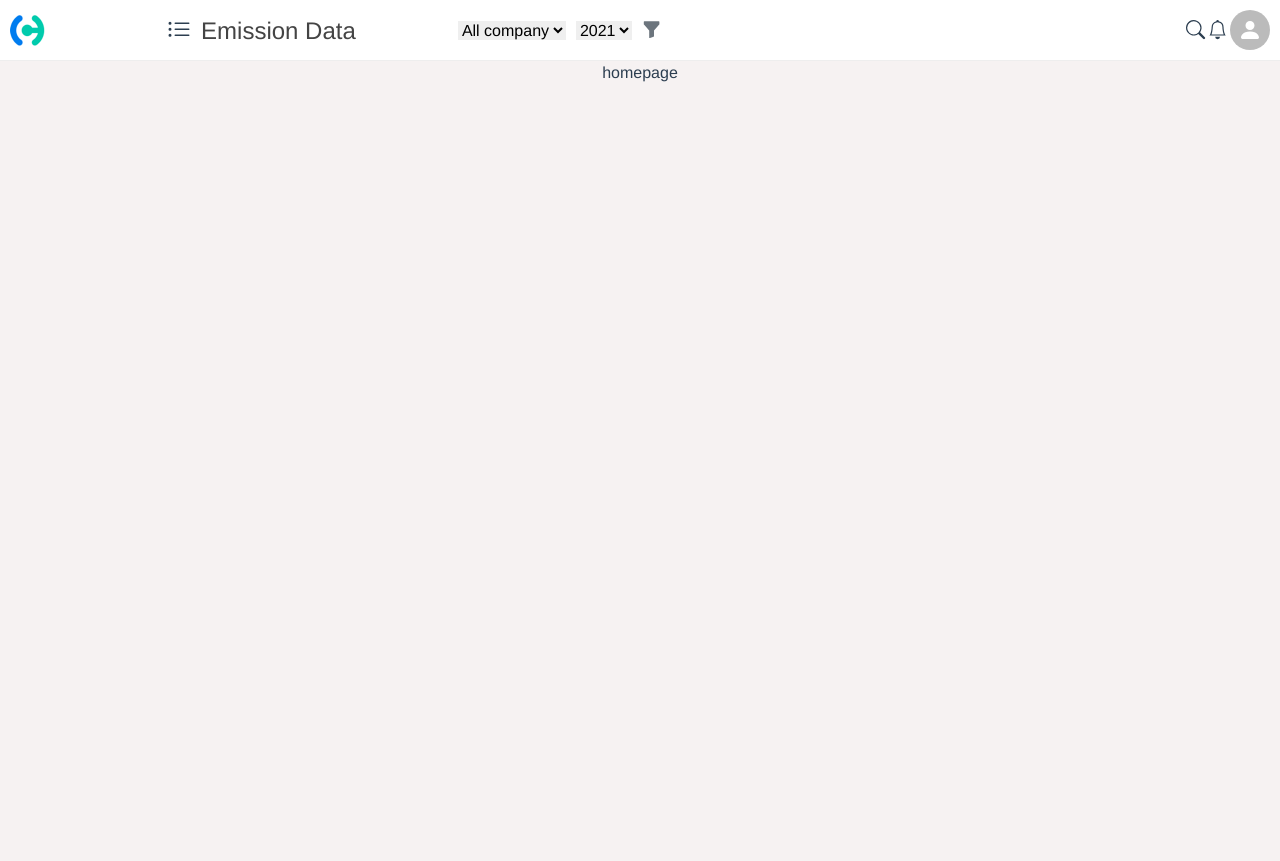
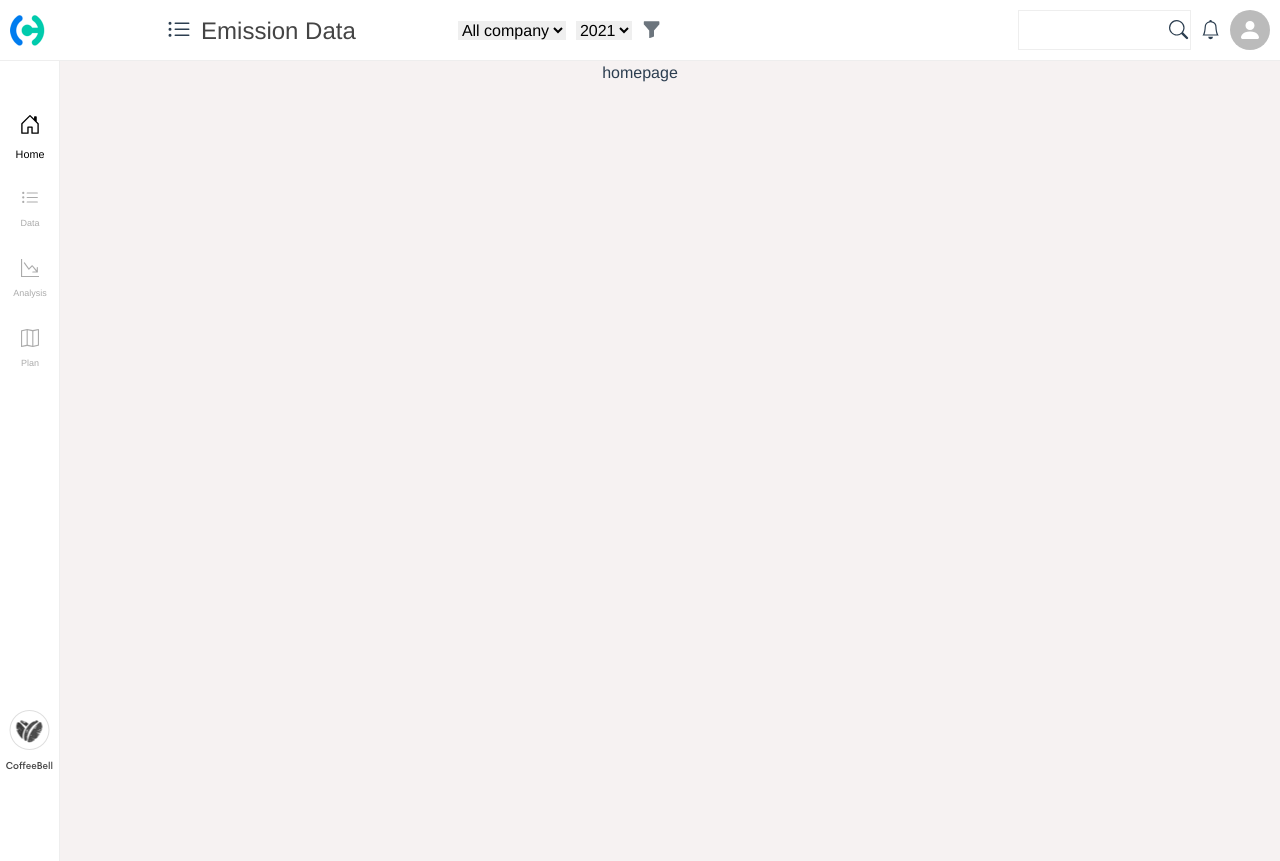
Before and after one commit to Moamin-AbuEwaida/carbon-project, a Vue app: page / in a window 1280 px wide. Built offline with nearby package versions, Linux system fonts and the light colour scheme.

Commit message:
tweaking the search bar on the navbar

```diff
--- a/src/components/Navbar.vue
+++ b/src/components/Navbar.vue
@@ -41,7 +41,11 @@
     <div class="right-side">
       <div class="search-bar">
         <b-form-input placeholder="" style="border: none"></b-form-input>
-        <b-icon icon="search" font-scale="1.2"></b-icon>
+        <b-icon
+          icon="search"
+          font-scale="1.2"
+          style="margin: 0 2px 0 5px"
+        ></b-icon>
       </div>
       <b-icon icon="bell" font-scale="1.2"></b-icon>
       <b-avatar class="user"></b-avatar>
@@ -80,7 +84,7 @@ nav {
   display: flex;
   justify-content: space-between;
   align-items: center;
-  gap: 3px;
+  gap: 10px;
 }
 .logo {
   margin-right: 20px;
@@ -119,6 +123,7 @@ select {
   display: flex;
   align-items: center;
   justify-content: center;
+  border: 1px solid #eeeeee;
 }
 .user {
   width: 40px;
--- /dev/null
+++ b/src/components/Sidebar.vue
@@ -0,0 +1,97 @@
+<template>
+  <div class="sidebar">
+    <!-- upper list -->
+    <div class="upper-part">
+      <router-link to="/" class="icon" active-class="active" exact>
+        <div>
+          <b-icon icon="house-door"></b-icon>
+          <p>Home</p>
+        </div>
+      </router-link>
+      <router-link to="/data" class="icon" active-class="active" exact>
+        <div>
+          <b-icon icon="list-ul"></b-icon>
+          <p>Data</p>
+        </div>
+      </router-link>
+      <router-link to="/analysis" class="icon" active-class="active" exact>
+        <div>
+          <b-icon icon="graph-down"></b-icon>
+          <p>Analysis</p>
+        </div>
+      </router-link>
+      <router-link to="/plan" class="icon" active-class="active" exact>
+        <div>
+          <b-icon icon="map"></b-icon>
+          <p>Plan</p>
+        </div>
+      </router-link>
+    </div>
+    <!-- lower part -->
+    <div class="lower-part">
+      <img src="../assets/lower-image.png" alt="CoffeeBell" />
+    </div>
+  </div>
+</template>
+
+<script>
+export default {
+  name: "SidebarCompnent",
+
+  data: () => {
+    return {
+      active: "",
+    };
+  },
+};
+</script>
+
+<style>
+.sidebar {
+  background-color: #fff;
+  width: 60px;
+  height: 100vh;
+  border-right: 1px solid #eeeeee;
+  position: relative;
+  z-index: 1;
+}
+
+.upper-part {
+  position: absolute;
+  left: 5px;
+  top: 60px;
+}
+
+.icon {
+  width: 50px;
+  height: 50px;
+  display: flex;
+  flex-direction: column;
+  justify-content: center;
+  align-items: center;
+  color: rgba(171, 171, 171, 1);
+  font-size: 18px;
+  margin-bottom: 20px;
+  cursor: pointer;
+}
+
+.icon:hover {
+  scale: calc(1.2);
+  text-decoration: none;
+}
+.icon p {
+  margin-top: 5px;
+  font-size: 9px;
+  font-weight: 500;
+}
+.lower-part {
+  position: absolute;
+  bottom: 90px;
+  left: 5px;
+}
+
+.active {
+  scale: calc(1.2);
+  color: #000;
+}
+</style>
--- a/src/views/Dashboard.vue
+++ b/src/views/Dashboard.vue
@@ -1,7 +1,7 @@
 <template>
   <div>
     <Navbar />
-    <!-- <Sidebar /> -->
+    <Sidebar />
 
     <div class="dashboard">
       <router-view />
@@ -11,11 +11,11 @@
 
 <script>
 import Navbar from "@/components/Navbar.vue";
-// import Sidebar from "@/components/Sidebar.vue";
+import Sidebar from "@/components/Sidebar.vue";
 
 export default {
   name: "DashView",
-  components: { Navbar },
+  components: { Navbar, Sidebar },
 };
 </script>
 
```
